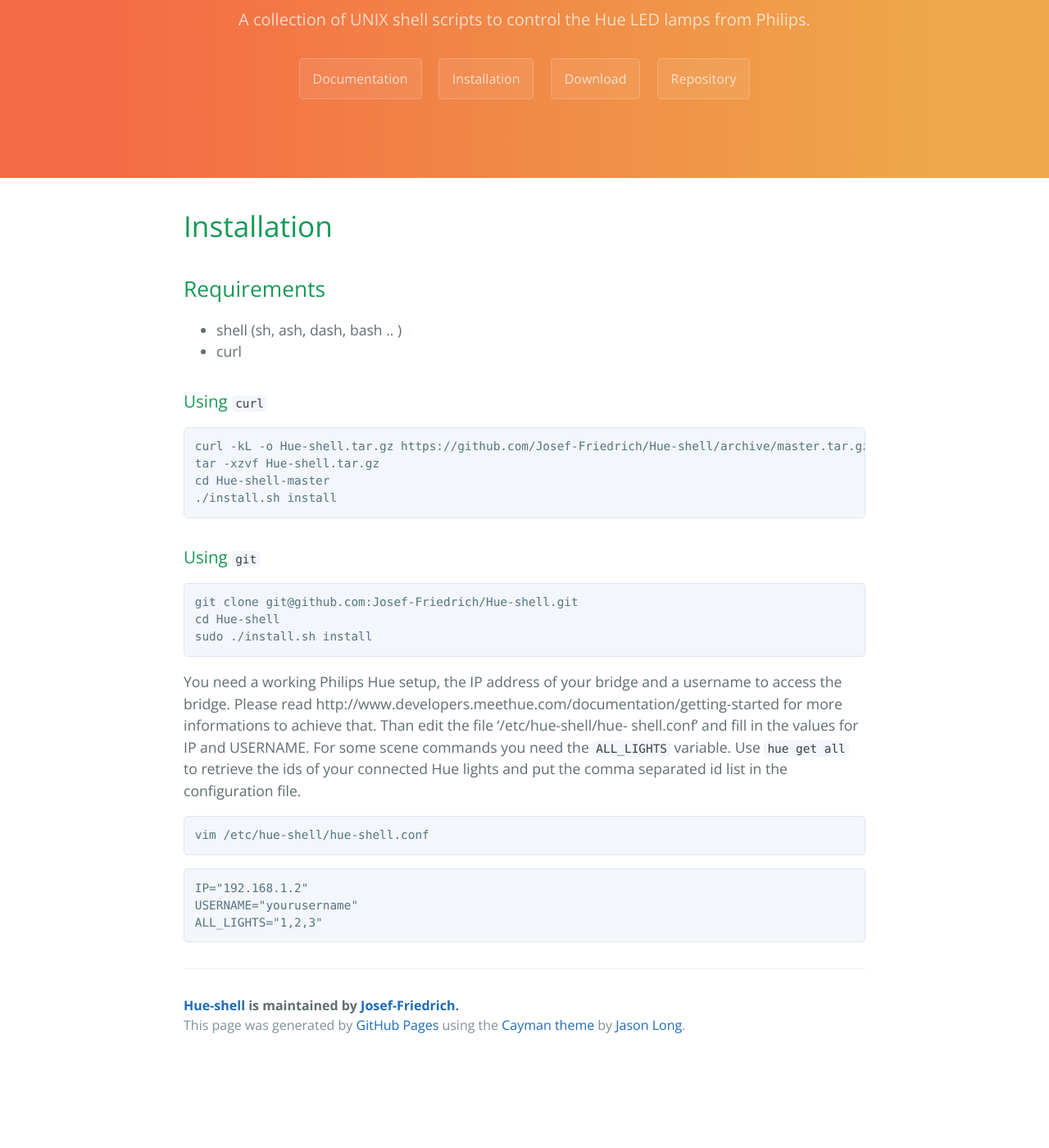
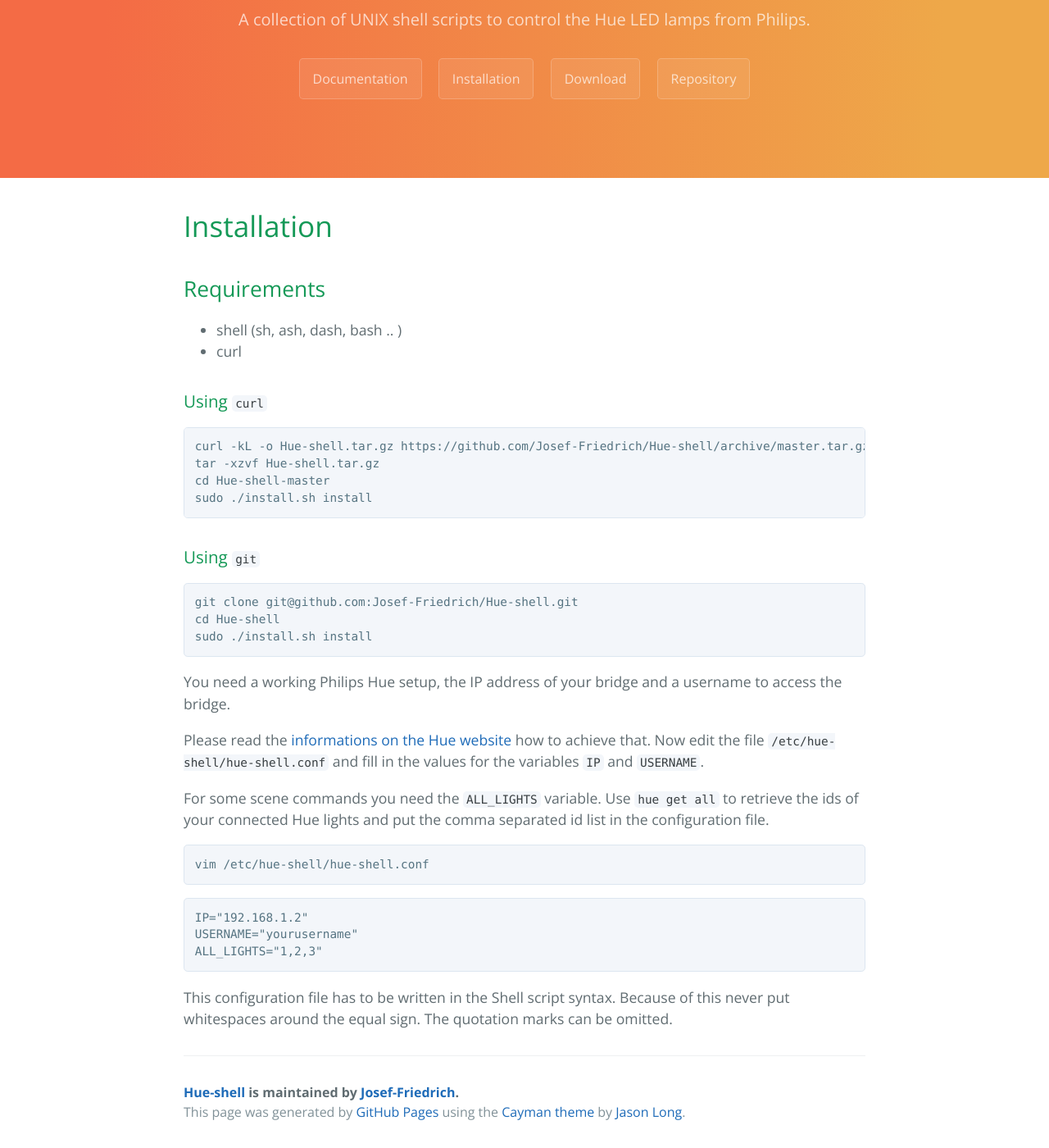
Before and after one commit to Josef-Friedrich/Hue-shell, a Jekyll site: the page built from installation.md, in a window 1280 px wide and 1400 px high, scrolled down 166 px. Shown: the whole window at 82% size. Built offline with Jekyll 4.4.1, drawn with Linux system fonts in a browser that asks for light colours; before the commit the page ends 1460 px from its top, so only the background shows below that.

Commit message:
Add link and Shell description

````diff
--- a/installation.md
+++ b/installation.md
@@ -14,7 +14,7 @@
 curl -kL -o Hue-shell.tar.gz https://github.com/Josef-Friedrich/Hue-shell/archive/master.tar.gz
 tar -xzvf Hue-shell.tar.gz
 cd Hue-shell-master
-./install.sh install
+sudo ./install.sh install
 ```
 
 ### Using `git`
@@ -26,13 +26,15 @@
 ```
 
 You need a working Philips Hue setup, the IP address of your bridge and
-a username to access the bridge. Please read
-http://www.developers.meethue.com/documentation/getting-started for more
-informations to achieve that. Than edit the file '/etc/hue-shell/hue-
-shell.conf' and fill in the values for IP and USERNAME. For some scene
-commands you need the `ALL_LIGHTS` variable. Use `hue get all` to
-retrieve the ids of your connected Hue lights and put the comma
-separated id list in the configuration file.
+a username to access the bridge.
+
+Please read the [informations on the Hue website](http://www.developers.meethue.com/documentation/getting-started)
+how to achieve that.  Now edit the file `/etc/hue-shell/hue-shell.conf`
+and fill in the values for the variables `IP` and `USERNAME`.
+
+For some scene commands you need the `ALL_LIGHTS` variable. Use
+`hue get all` to retrieve the ids of your connected Hue lights and put
+the comma separated id list in the configuration file.
 
 ```
 vim /etc/hue-shell/hue-shell.conf
@@ -43,3 +45,7 @@
 USERNAME="yourusername"
 ALL_LIGHTS="1,2,3"
 ```
+
+This configuration file has to be written in the Shell script syntax.
+Because of this never put whitespaces around the equal sign. The
+quotation marks can be omitted.
````
